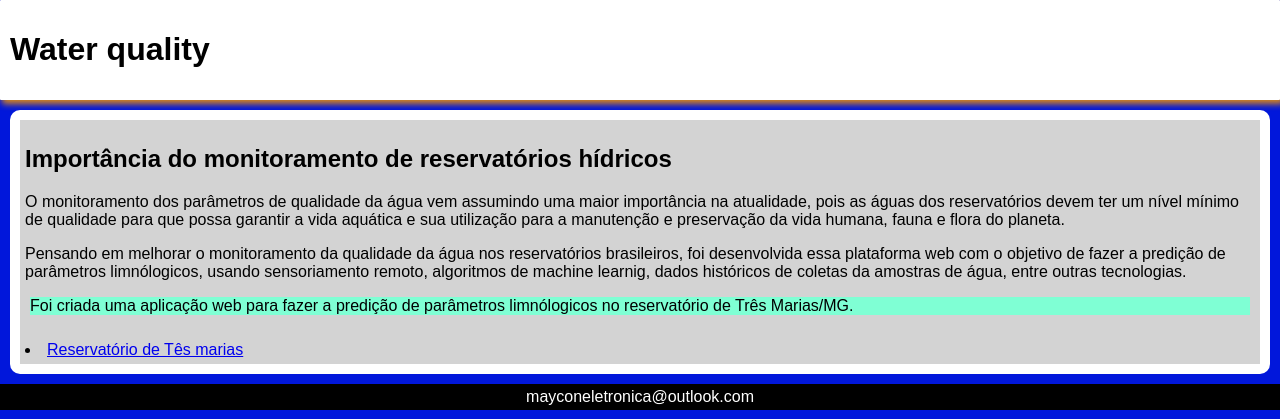
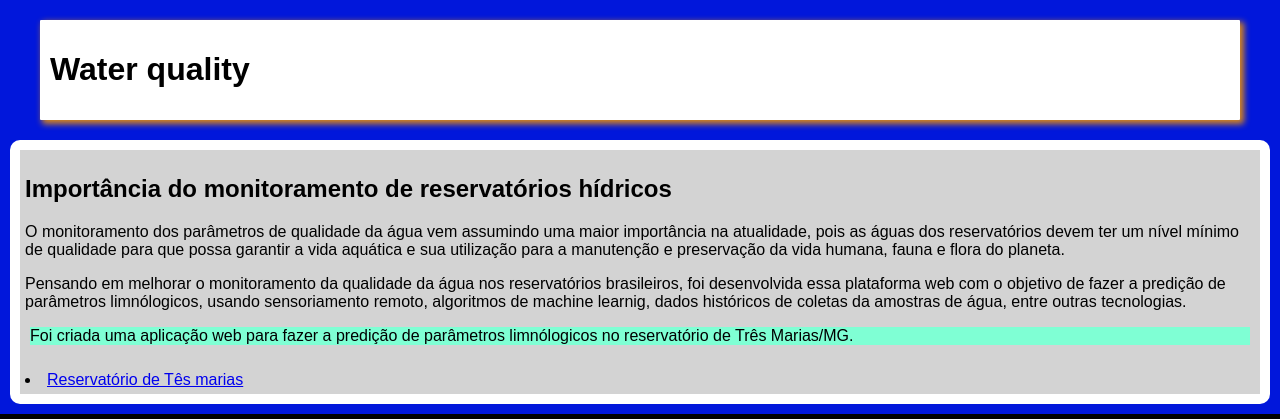
Before and after one commit to maycongabriel28/Desenvolvimento_web_scikitLearn, a Flask app: page / in a window 1280 px wide. Shown: the top 419 px of the page. Run offline with Flask 2, Linux system fonts and the light colour scheme.

Commit message:
Update layoult_principal.html

```diff
--- a/templates/layoult_principal.html
+++ b/templates/layoult_principal.html
@@ -14,10 +14,13 @@
         }
 
         header { /* Cabeçalho da página */
-            background-color: white;
+            background-color: rgb(255, 255, 255);
+            margin: auto; /* Centraliza caixa no navegador */
             padding: 10px; /* Distãncia do texto para a borda */
-            margin: 50px; /* Distancia de margem em cada lado da caixa */
-            margin: auto; /* Centraliza caixa no navegador */
+            margin-top: 20px; /* Espaçamneto cima */
+            margin-right: 40px; /* Espaçamento lado direito */
+            margin-bottom: 20px; /* Espaçamento baixo */
+            margin-left: 40px; /* Espaçamento lado esquerdo */
             border-radius: 1px 1px 1px 1px; /* Arredondamento de borda */
             box-shadow: 3px 3px 6px 1px #DB8816; /* Adiciona sombras nas bordas das caixas (ajustar valores no Dev tools) */
         }
```
